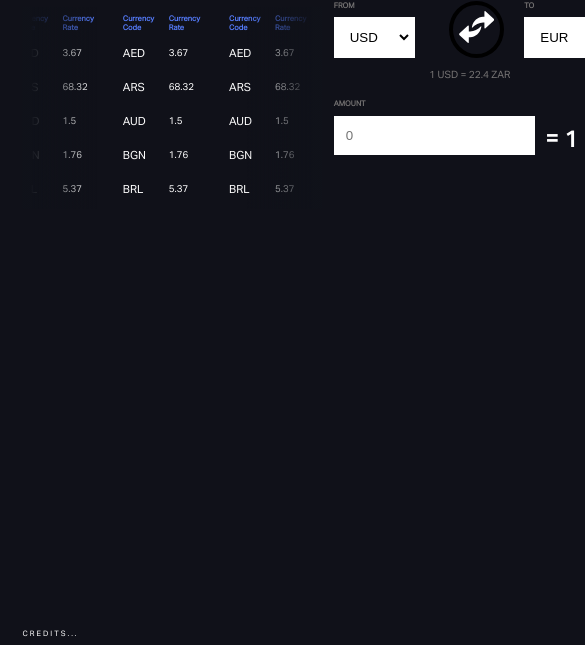
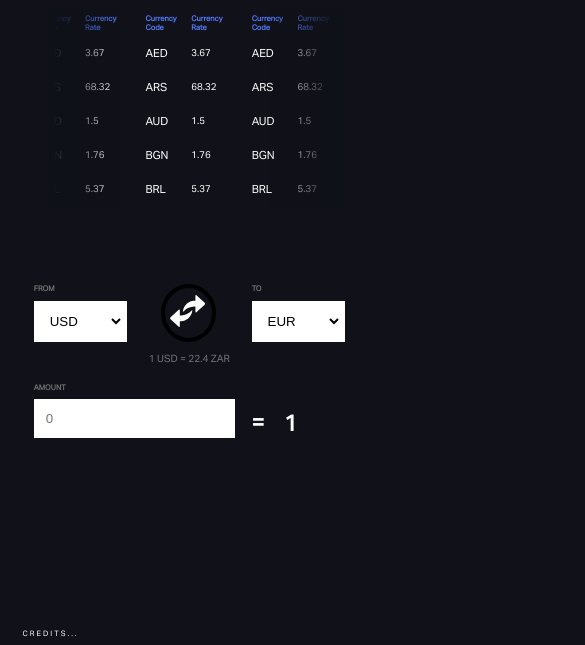
Before and after one commit to priyez/template-typescript-parcel-main, a website built with Parcel: page src/index.html in a window 390 px wide. Shown: the part 199-844 px from the top of the page, 585 px wide, since content can reach past the window. Built offline with nearby package versions, Linux system fonts and the light colour scheme; no server answers.

Commit message:
Update _base.scss

```diff
--- a/src/sass/_base.scss
+++ b/src/sass/_base.scss
@@ -95,7 +95,11 @@ body{
     height: 100%;
     // overflow-x: hidden;
     @media only screen and (max-width: 37.5em) { // phone
-        display: grid;
+        // display: grid;
+        display: flex;
+    overflow: hidden;
+    width: 100%;
+    flex-direction: column;
      }
 }
 
```
